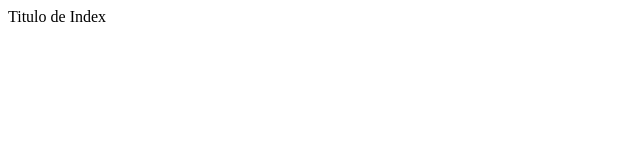
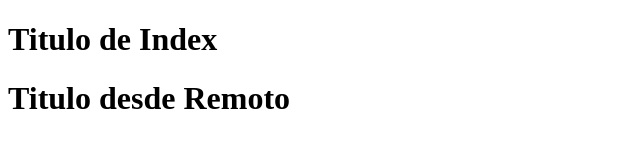
Before and after one commit to vvalverde76/03_14_fetch_div_merge, a plain HTML site: page index.html in a window 1280 px wide. Shown: the whole page, without its empty margins (0-640 px from the left). Drawn offline with Linux system fonts and the light colour scheme.

Commit message:
correccion

```diff
--- a/index.html
+++ b/index.html
@@ -7,6 +7,7 @@
     <title>Document</title>
 </head>
 <body>
-    <t1>Titulo de Index</t1>
+    <h1>Titulo de Index</h1>
+    <h1>Titulo desde Remoto</h1>
 </body>
 </html>
```
